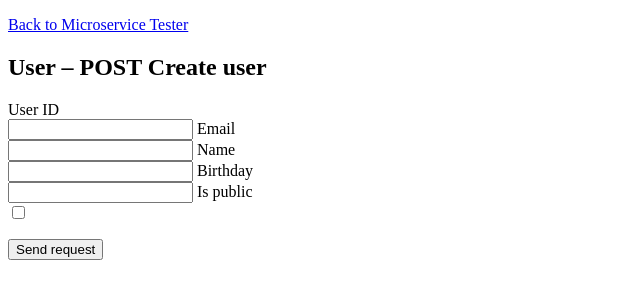
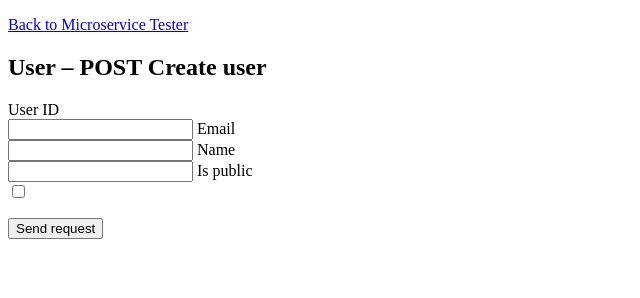
Before and after one commit to becky-gregory/cs361_microservice_tester, a plain HTML site: page user_create_user.html in a window 1280 px wide. Shown: the whole page, without its empty margins (0-640 px from the left). Drawn offline with Linux system fonts and the light colour scheme.

Commit message:
Remove birthday from user endpoints

```diff
--- a/user_create_user.html
+++ b/user_create_user.html
@@ -15,8 +15,6 @@
     <input type="text" id="email" />
     <label for="name">Name</label><br />
     <input type="text" id="name" />
-    <label for="birthday">Birthday</label><br />
-    <input type="text" id="birthday" />
     <label for="is_public">Is public</label><br />
     <input type="checkbox" id="is_public" />
   </p>
```
Also changed, not shown: user_update_user.html (+0 -2 lines).
